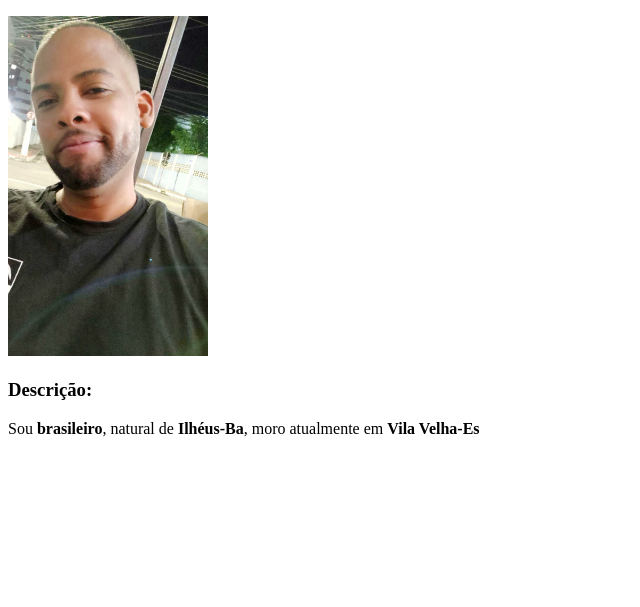
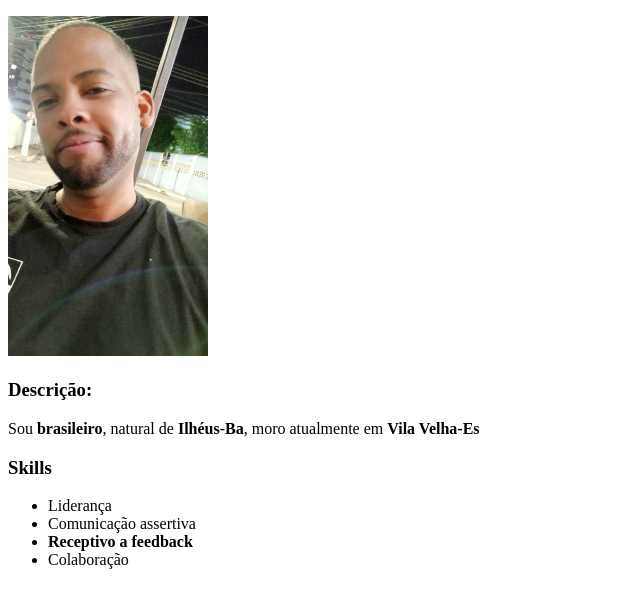
Before and after one commit to DiegoJSans/portfolio-web, a plain HTML site: page port01/index.html in a window 1280 px wide. Shown: the part 105-712 px from the top of the page, without its empty margins (0-640 px from the left). Drawn offline with Linux system fonts and the light colour scheme.

Commit message:
Incluido Skills

```diff
--- a/port01/index.html
+++ b/port01/index.html
@@ -15,6 +15,13 @@
 <h3>Descrição:</h3>
 <p> Sou <strong>brasileiro</strong>, natural de <strong>Ilhéus-Ba</strong>, moro atualmente em <strong>Vila Velha-Es</strong></p>
 
+<h3>Skills</h3>
+<ul>
+  <li>Liderança</li>
+  <li>Comunicação assertiva</li>
+  <li> <strong>Receptivo a feedback</strong></li>
+  <li>Colaboração</li>
+</ul>
 
 
 </body>
```
